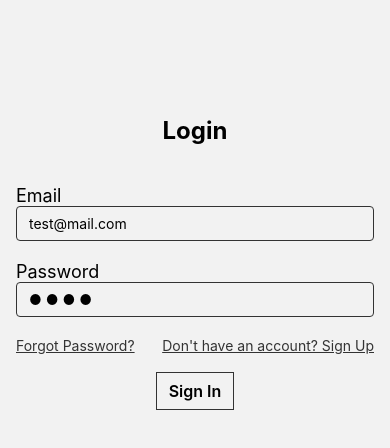
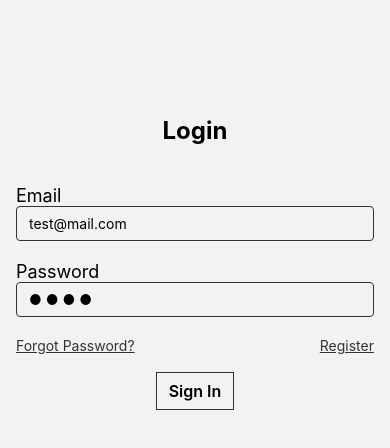
Before and after one commit to CallMeeTiiu/se346-app, a React Native app: screen /Login in a window 390 px wide. Shown: the top 448 px of the page. Built offline with nearby package versions, Linux system fonts and the light colour scheme.

Commit message:
feat: Update navigation in LoginScreen for registration and main app flow

```diff
--- a/login-screen.js
+++ b/login-screen.js
@@ -29,12 +29,17 @@ function LoginScreen({ navigation }) {
             <Text style={styles.forgot}>Forgot Password?</Text>
           </TouchableOpacity>
           <TouchableOpacity onPress={() => navigation.navigate("Register")}>
-            <Text style={styles.forgot}>Don't have an account? Sign Up</Text>
+            <Text style={styles.forgot}>Register</Text>
           </TouchableOpacity>
         </View>
       </View>
       <TouchableOpacity
-        onPress={() => navigation.navigate("Profile")}
+        onPress={() =>
+          navigation.reset({
+            index: 0,
+            routes: [{ name: "Main", params: { initialTab: "Home" } }],
+          })
+        }
         style={[styles.button]}
       >
         <Text style={[styles.buttonText]}>Sign In</Text>
```
